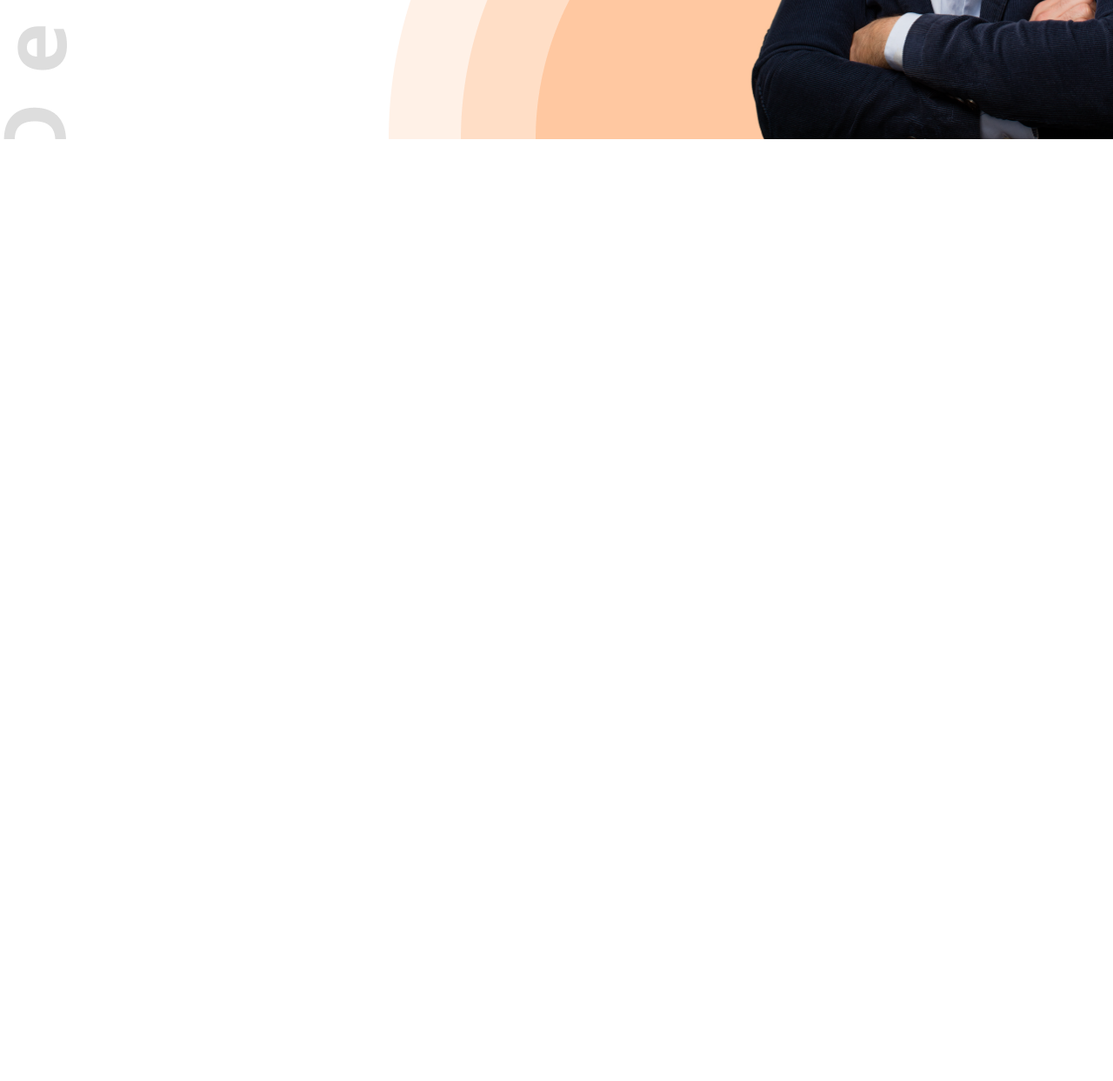
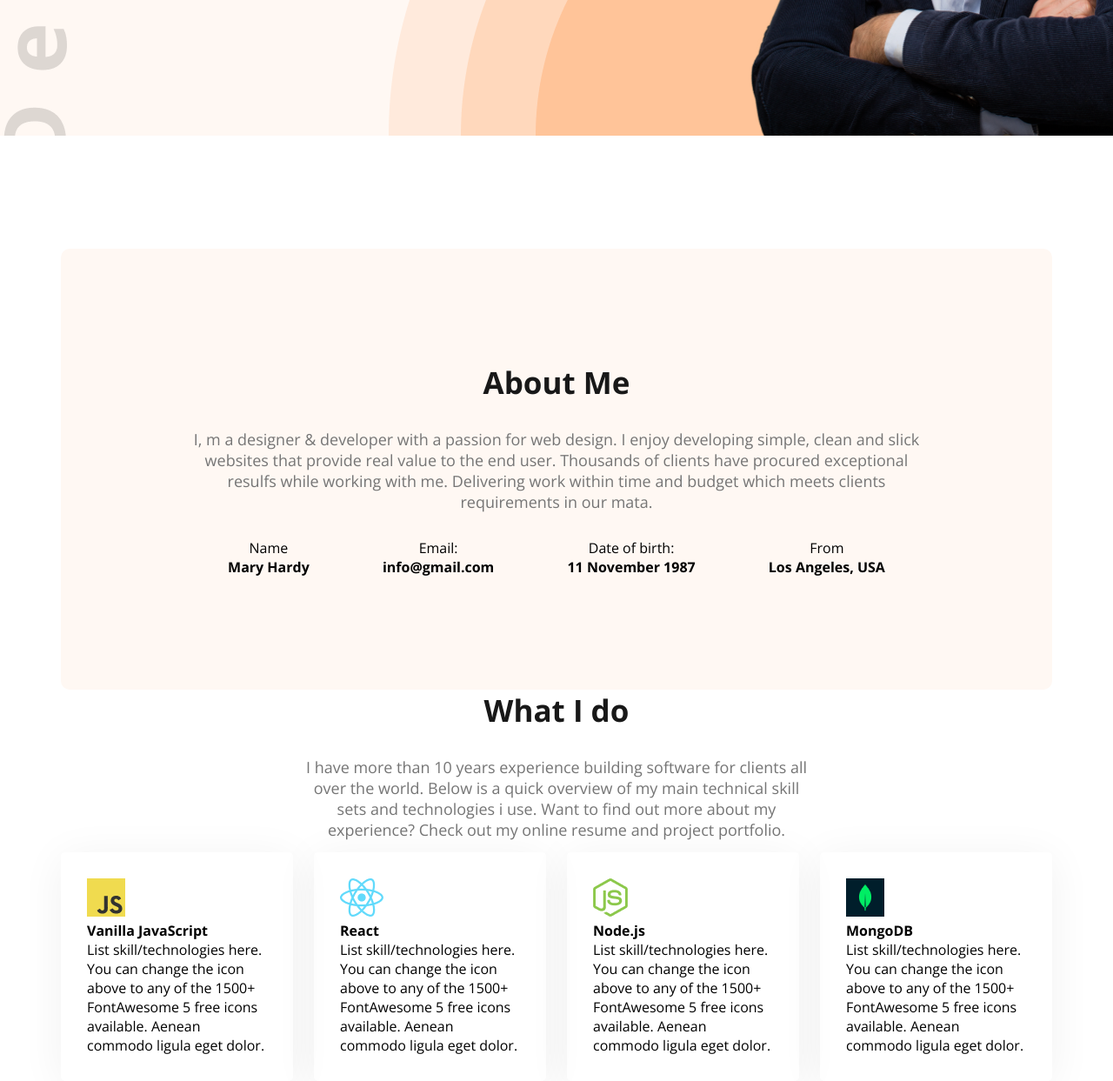
Before and after one commit to Tushar3232/Web-protfolio, a plain HTML site: page index.html in a window 1280 px wide. Shown: the part 580-1823 px from the top of the page at 87% size. Before the commit the page ends 800 px from the top, so only its background shows below. Drawn offline with nearby package versions, Linux system fonts and the light colour scheme.

Commit message:
third commit

```diff
--- a/index.html
+++ b/index.html
@@ -10,7 +10,7 @@
     <link rel="stylesheet" href="styles/protfolio.css">
 </head>
 <body class="open-sans-normal">
-    <header class="header">
+    <header class="header secondary-bg">
         <nav>
             <h3 class="nav-title">Ma<span>r</span>y</h3>
             <ul>
@@ -36,6 +36,77 @@
 
     </header>
     <main>
+        <section class="about secondary-bg">
+            <h3 class="section-title">About Me</h3>
+            <p class="section-description">
+                I, m a designer & developer with a passion for web design. I enjoy developing simple, clean and slick websites that provide real value to the end user. Thousands of clients have procured exceptional resulfs while working with me. Delivering work within time and budget which meets clients requirements in our mata.
+            </p>
+            <div class="about-items">
+                <!-- .about-item*4>p.item-title+p.item-description -->
+                <div class="about-item">
+                    <p class="item-title">Name</p>
+                    <p class="item-description">Mary Hardy </p>
+                </div>
+                <div class="about-item">
+                    <p class="item-title">Email:</p>
+                    <p class="item-description">info@gmail.com</p>
+                </div>
+                <div class="about-item">
+                    <p class="item-title">Date of birth:</p>
+                    <p class="item-description">11 November 1987</p>
+                </div>
+                <div class="about-item">
+                    <p class="item-title">From</p>
+                    <p class="item-description">Los Angeles, USA</p>
+                </div>
+            </div>
+
+        </section>
+
+        <!-- what is do section staet -->
+         <section class="skills ">
+            <h3 class="section-title tex-center">
+                What I do
+            </h3>
+            <div class="skill-descripction">
+                <p class="banner-discription  ">
+                    I have more than 10 years experience building software for clients all over the world. Below is a quick overview of my main technical skill sets and technologies i use. Want to find out more about my experience? Check out my online resume and project portfolio.
+                </p>
+            </div>
+            <div class="skills-container">
+                <!-- .skil*4>img+h4.skill-title+p.skill-description -->
+                <div class="skil">
+                    <img src="images/icons/js.png" alt="">
+                    <h4 class="skill-title">Vanilla JavaScript</h4>
+                    <p class="skill-description">
+                        List skill/technologies here. You can change the icon above to any of the 1500+ FontAwesome 5 free icons available. Aenean commodo ligula eget dolor.
+                    </p>
+                </div>
+                <div class="skil">
+                    <img src="images/icons/react.png" alt="">
+                    <h4 class="skill-title">React</h4>
+                    <p class="skill-description">
+                        List skill/technologies here. You can change the icon above to any of the 1500+ FontAwesome 5 free icons available. Aenean commodo ligula eget dolor.
+                    </p>
+                </div>
+                <div class="skil">
+                    <img src="images/icons/nodejs.png" alt="">
+                    <h4 class="skill-title">Node.js</h4>
+                    <p class="skill-description">
+                        List skill/technologies here. You can change the icon above to any of the 1500+ FontAwesome 5 free icons available. Aenean commodo ligula eget dolor.
+                    </p>
+                </div>
+                <div class="skil">
+                    <img src="images/icons/mongo.png" alt="">
+                    <h4 class="skill-title">MongoDB</h4>
+                    <p class="skill-description">
+                        List skill/technologies here. You can change the icon above to any of the 1500+ FontAwesome 5 free icons available. Aenean commodo ligula eget dolor.
+                    </p>
+                </div>
+            </div>
+
+         </section>
+
 
     </main>
     <footer>
--- a/styles/protfolio.css
+++ b/styles/protfolio.css
@@ -13,21 +13,41 @@
 }
 .btn-primary{
     background-color: #FD6E0A;
-    width: 150px;
-    height: 65px;
     border-radius: 5px;
     color: #FFFFFF;
     font-size: 20px;
     font-weight: bold;
     padding: 18px 35px;
     border: none;
+}
 
+/* shared style */
+
+.tex-center{
+    text-align: center;
+}
+.section-title{
+    font-size: 35px;
+    font-weight: bold;
+    color: #181818;
+    margin-bottom: 30px;
+}
+
+.section-description{
+    font-size: 18px;
+    font-weight: 400;
+    color:#757575 ;
+}
+
+.secondary-bg{
+    background-color:#FFF8F3 ;
 }
 /*header*/
 .header{
     background-image: url('../images/developer.png'), url('../images/header_bg.png');
     background-repeat: no-repeat;
     background-position: top left, bottom right;
+
 
 }
 
@@ -93,6 +113,7 @@ nav ul a {
 .banner{
     display: flex;
     justify-content: space-between;
+    align-items: center;
     margin: 0 35px 0 230px;
 }
 
@@ -107,3 +128,40 @@ nav ul a {
     height: 356px;
 
 }
+/* main style */
+main{
+    max-width: 1140px;
+    margin: 0 auto;
+}
+/* about seaction */
+.about{
+    border-radius:10px ;
+    padding: 130px 150px;
+    text-align: center;
+    margin-top: 130px;
+}
+.about-items{
+    display: flex;
+    justify-content: space-around;
+    margin-top:30px ;
+}
+.item-description{
+    font-weight: bold;
+}
+/* what is do section staet */
+
+.skill-descripction{
+    display: flex;
+    justify-content: center;
+    text-align: center
+}
+.skills-container{
+    display: flex;
+    gap: 24px;
+}
+.skil{
+   padding: 30px;
+   margin-top: 50px;
+   box-shadow: 0px 6px 50px 0px rgba(0, 0, 0, 0.06);
+   border-radius: 5px;
+}
```
